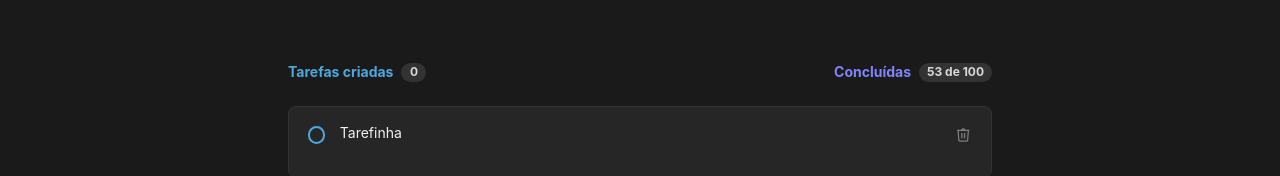
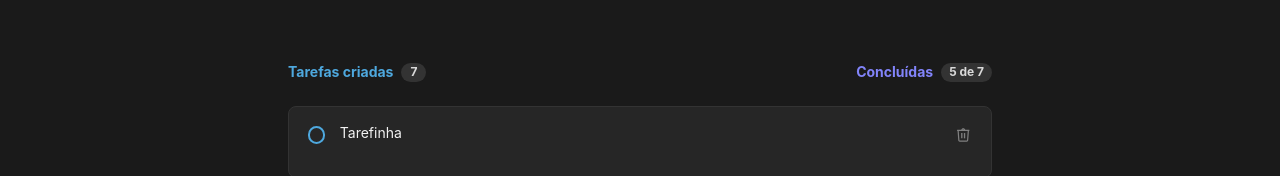
Before and after one commit to rafa-souza-dev/toDoList, a React (Vite) app: page / in a window 1280 px wide. Shown: the part 228-404 px from the top of the page. Built offline with nearby package versions, Linux system fonts and the light colour scheme.

Commit message:
real-time updated number of tasks

```diff
--- a/src/App.tsx
+++ b/src/App.tsx
@@ -46,6 +46,12 @@ function App() {
     },
   ]);
 
+  function getNumberOfCompletedTasks () {
+    let completedTasks = tasks.filter(task => task.isCompleted);
+
+    return completedTasks.length;
+  }
+
   return (
     <div>
       <header className={styles.mainHeader}>
@@ -67,13 +73,13 @@ function App() {
             <div>
               <p className={styles.blueText}>Tarefas criadas</p>
               <div className={styles.quantityBorder}>
-                <span className={styles.quantityTasks}>0</span>
+                <span className={styles.quantityTasks}>{tasks.length}</span>
               </div>
             </div>
             <div>
               <p className={styles.purpleText}>Concluídas</p>
               <div className={styles.quantityBorder}>
-                <span className={styles.quantityTasks}>53 de 100</span>
+                <span className={styles.quantityTasks}>{getNumberOfCompletedTasks()} de {tasks.length}</span>
               </div>
             </div>
           </div>
```
